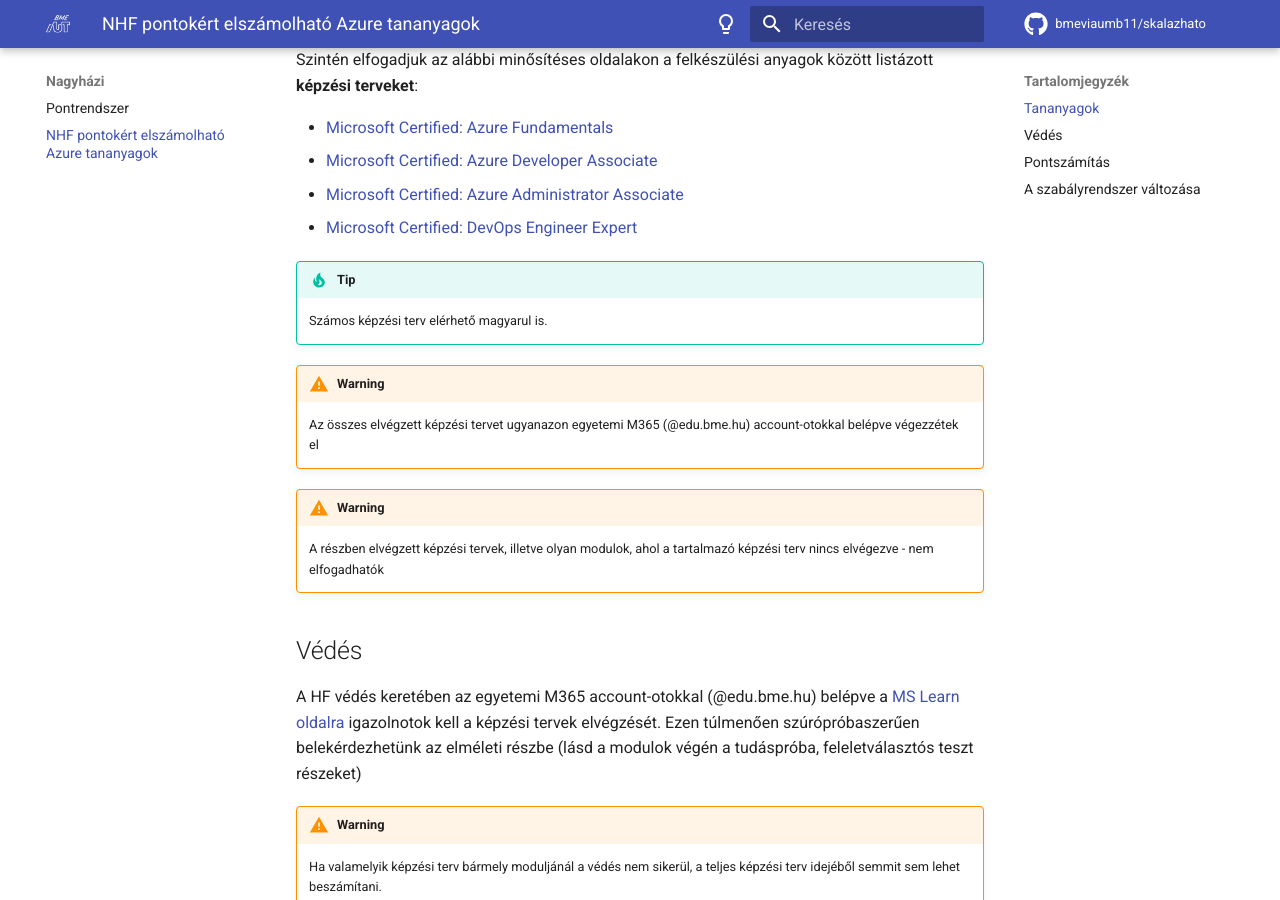
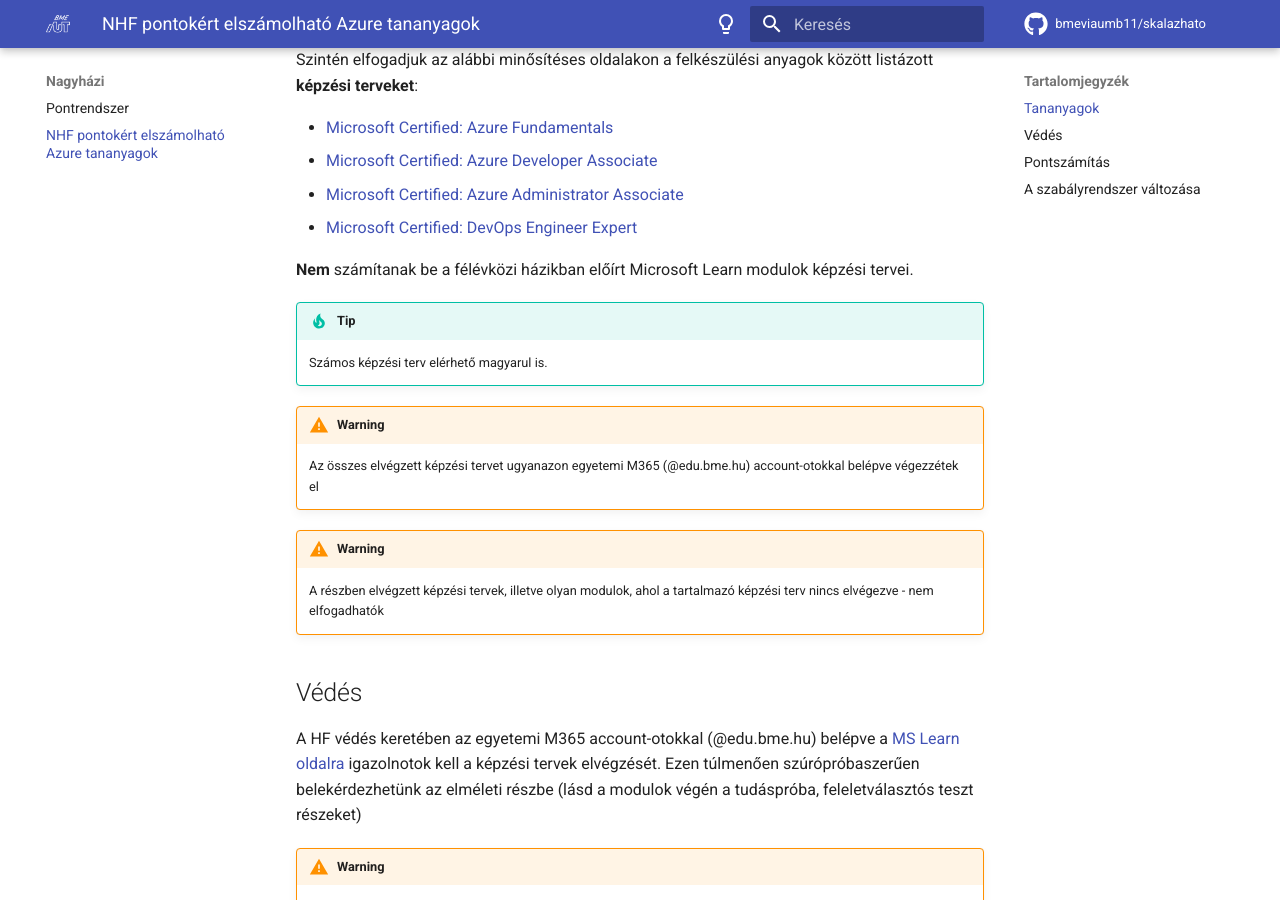
Before and after one commit to bmeviaumb11/skalazhato, an MkDocs documentation site: the page built from docs/homework/mslearning.md, in a window 1280 px wide and 900 px high, scrolled down 732 px. Built offline with MkDocs 1.6.1 and Material for MkDocs 9.7.7, drawn with Linux system fonts in a browser that asks for light colours; comment, search, counter and statistics services are not loaded.

Commit message:
hf anyagok

```diff
--- a/docs/homework/mslearning.md
+++ b/docs/homework/mslearning.md
@@ -23,6 +23,8 @@
 - [Microsoft Certified: Azure Developer Associate](https://learn.microsoft.com/en-us/credentials/certifications/azure-developer/?practice-assessment-type=certification#certification-prepare-for-the-exam)
 - [Microsoft Certified: Azure Administrator Associate](https://learn.microsoft.com/en-us/credentials/certifications/azure-administrator/?practice-assessment-type=certification#certification-prepare-for-the-exam)
 - [Microsoft Certified: DevOps Engineer Expert](https://learn.microsoft.com/en-us/credentials/certifications/devops-engineer/)
+
+**Nem** számítanak be a félévközi házikban előírt Microsoft Learn modulok képzési tervei.
 
 !!! tip
 
```
